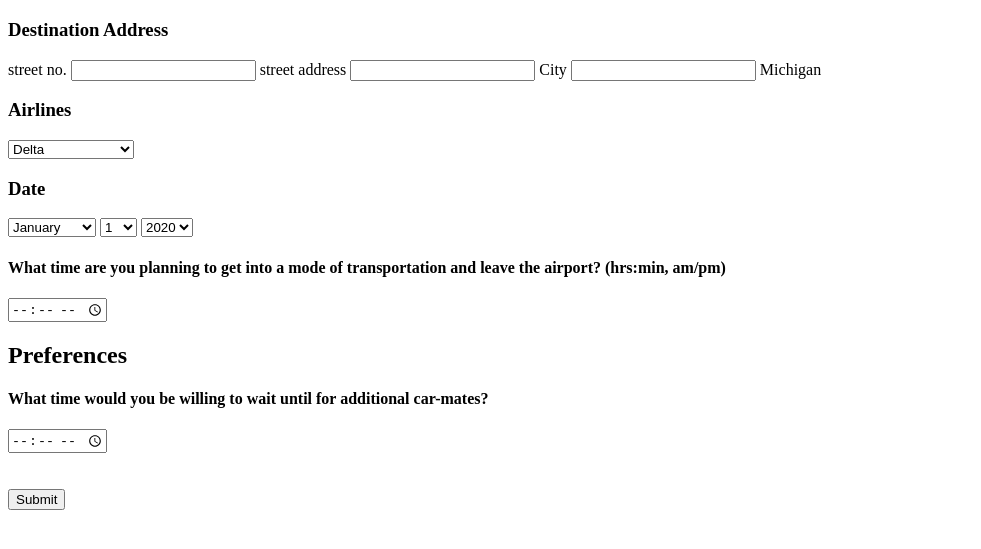
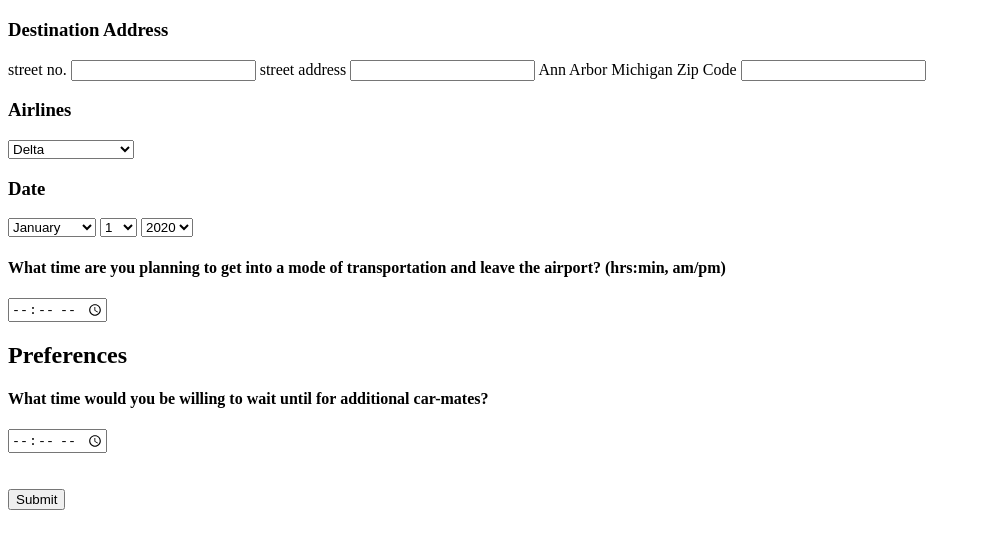
Before and after one commit to JostonR/-Old-Tripshare, a plain HTML site: page schedule_a_trip.html in a window 1280 px wide. Shown: the part 61-610 px from the top of the page, without its empty margins (0-981 px from the left). Drawn offline with Linux system fonts and the light colour scheme.

```diff
--- a/schedule_a_trip.html
+++ b/schedule_a_trip.html
@@ -12,9 +12,10 @@
             <input>
             <label>street address</label>
             <input>
-            <label>City</label>
+            <label>Ann Arbor</label>
+            <label>Michigan</label>
+            <label>Zip Code</label>
             <input>
-            <label>Michigan</label>
         </div>
         <h3>Airlines</h3>
         <div>
```
